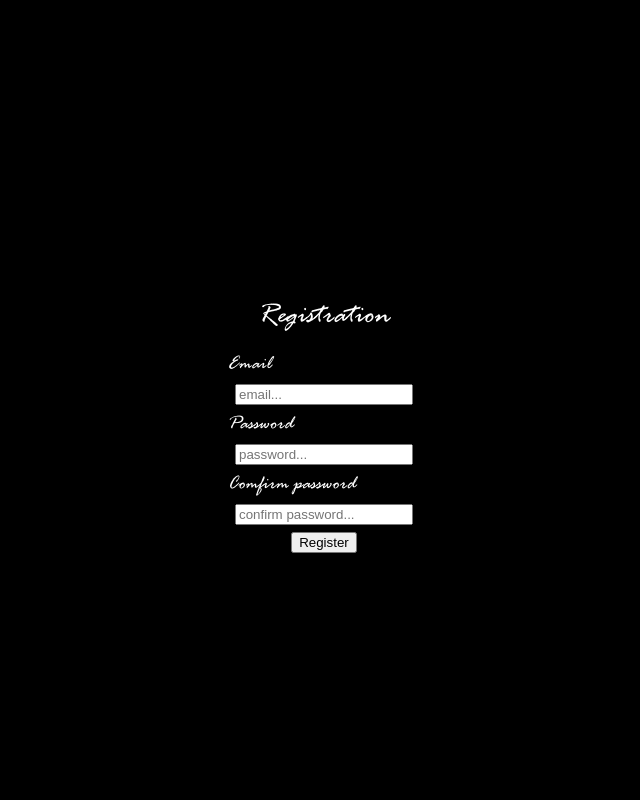
After one commit to arrKhange1/Playlists, a Flask app: page /register in a window 1280 px wide. The commit adds this page. Shown: the whole page, without its empty margins (316-956 px from the left). Run offline with Flask 2, Linux system fonts and the light colour scheme; tables that the repository leaves empty or names only in its code hold one stand-in row (values such as "Sample post").

Commit message:
different interfaces for users and login/register added

```diff
--- a/app.py
+++ b/app.py
@@ -183,19 +183,54 @@ def get_ready_playlists():
 app = Flask(__name__)
 
 
-@app.route("/", methods=['GET','POST'])
-def index():
+@app.route("/", methods=['GET','POST']) #unregistered
+def unregistered():
     songs = select_songs()
     if request.method == "POST" and request.form != []:
         insert_survey_result(request.form)
         update_playlist(request.form)
 
-    return render_template("index.html", songs=songs)
+    return render_template("unregistered_main.html", songs=songs)
 
-@app.route("/playlists_page")
-def playlists():
+@app.route("/registered", methods=['GET','POST'])
+def registered():
+    songs = select_songs()
+    if request.method == "POST" and request.form != []:
+        insert_survey_result(request.form)
+        update_playlist(request.form)
+
+    return render_template("registered_main.html", songs=songs)
+
+@app.route("/admin", methods=['GET','POST'])
+def admin():
+    songs = select_songs()
+    if request.method == "POST" and request.form != []:
+        insert_survey_result(request.form)
+        update_playlist(request.form)
+
+    return render_template("admin_main.html", songs=songs)
+
+@app.route("/registered_playlists")
+def registered_playlists():
     playlists = get_ready_playlists()
-    return render_template("playlists.html", playlists=playlists.items())
+    return render_template("registered_playlists.html", playlists=playlists.items())
+
+@app.route("/admin_playlists")
+def admin_playlists():
+    playlists = get_ready_playlists()
+    return render_template("admin_playlists.html", playlists=playlists.items())
+
+
+@app.route("/login")
+def login():
+
+    return render_template("login.html")
+
+
+@app.route("/register")
+def register():
+
+    return render_template("register.html")
 
 
 if __name__ == "__main__":
--- /dev/null
+++ b/static/css/login/login_register.css
@@ -0,0 +1,75 @@
+@import url(../fonts.css);
+* {
+  -webkit-box-sizing: border-box;
+          box-sizing: border-box;
+}
+
+a {
+  list-style: none;
+  text-decoration: none;
+}
+
+body {
+  margin: 0;
+  padding: 0;
+  height: 100vh;
+  color: white;
+  font-family: "Vice City";
+  font-size: 20px;
+  background-color: black;
+  display: -webkit-box;
+  display: -ms-flexbox;
+  display: flex;
+  -webkit-box-align: center;
+      -ms-flex-align: center;
+          align-items: center;
+  -webkit-box-pack: center;
+      -ms-flex-pack: center;
+          justify-content: center;
+}
+
+body div {
+  width: 15%;
+  height: 30%;
+}
+
+body div div {
+  font-size: 30px;
+  width: 100%;
+  text-align: center;
+  display: -webkit-box;
+  display: -ms-flexbox;
+  display: flex;
+  -webkit-box-align: center;
+      -ms-flex-align: center;
+          align-items: center;
+  -webkit-box-pack: center;
+      -ms-flex-pack: center;
+          justify-content: center;
+}
+
+body div form {
+  text-align: center;
+  display: -webkit-box;
+  display: -ms-flexbox;
+  display: flex;
+  -webkit-box-orient: vertical;
+  -webkit-box-direction: normal;
+      -ms-flex-direction: column;
+          flex-direction: column;
+}
+
+body div form label {
+  text-align: start;
+}
+
+body div form input {
+  margin: 7px;
+}
+
+body div form div a {
+  margin-left: 5px;
+  font-size: 20px;
+  color: pink;
+}
+/*# sourceMappingURL=login_register.css.map */
--- /dev/null
+++ b/static/css/login/login_register.scss
@@ -0,0 +1,64 @@
+@import url(../fonts.css);
+
+* {
+    box-sizing: border-box;
+}
+
+a {
+    list-style: none;
+    text-decoration: none;
+}
+
+body {
+    margin: 0;
+    padding: 0;
+
+    height: 100vh;
+
+    color: white;
+    font-family: "Vice City";
+    font-size: 20px;
+
+    background-color: black;
+    display: flex;
+    align-items: center;
+    justify-content: center;
+
+    div {
+        div {
+
+            font-size: 30px;
+            width: 100%;
+            text-align: center;
+            display: flex;
+            align-items: center;
+            justify-content: center;
+        }
+
+        width: 15%;
+        height: 30%;
+        form {
+
+            label {
+                text-align: start;
+            }
+
+            input {
+                margin: 7px;
+
+            }
+
+            text-align: center;
+            display: flex;
+            flex-direction: column;
+
+            div {
+                a {
+                    margin-left: 5px;
+                    font-size: 20px;
+                    color: pink;
+                }
+            }
+        }
+    }
+}
--- /dev/null
+++ b/templates/login.html
@@ -0,0 +1,28 @@
+<!DOCTYPE html>
+<html lang="en">
+<head>
+    <meta charset="UTF-8">
+    <meta http-equiv="X-UA-Compatible" content="IE=edge">
+    <meta name="viewport" content="width=device-width, initial-scale=1.0">
+    <link rel="stylesheet" href="{{url_for('static', filename='css/login/login_register.css')}}">
+    <title>{%block title%}Login{%endblock%}</title>
+</head>
+<body>
+    <div>
+        <div>{%block auth_type %} Login {%endblock%}</div>
+        <form action="" method="post">
+            {%block user_data %}
+                <label for="">Email</label>
+                <input type="text" name="" id="" placeholder="email...">
+                <label for="">Password</label>
+                <input type="password" name="" id="" placeholder="password...">
+            {%endblock%}
+            <div>
+                <button>{%block button_name%}Login{%endblock%}</button>
+                {%block register_me%}<a href="/register">Register me</a>{%endblock%}
+            </div>
+        </form>
+
+    </div>
+</body>
+</html>
--- /dev/null
+++ b/templates/register.html
@@ -0,0 +1,15 @@
+{%extends 'login.html'%}
+
+{%block title%}Registration{%endblock%}
+
+{%block auth_type %} Registration {%endblock%}
+
+{%block user_data %}
+{{super()}}
+<label for="">Comfirm password</label>
+<input type="password" name="" id="" placeholder="confirm password...">
+{%endblock%}
+
+{%block button_name%}Register{%endblock%}
+
+{%block register_me%}{%endblock%}
--- a/templates/playlists.html
+++ b/templates/registered_playlists.html
@@ -1,6 +1,5 @@
-{%extends 'template.html'%}
+{%extends 'registered_main.html'%}
 
-{%block title%}Playlists{%endblock%}
 
 {%block content%}
 {%if playlists%}
```
Also changed, not shown: static/css/main.css (+11 -0 lines), static/css/main.scss (+10 -1 lines), templates/admin_main.html (added, +10 -0 lines), templates/admin_playlists.html (added, +7 -0 lines), templates/registered_main.html (added, +14 -0 lines), templates/template.html (+6 -4 lines), templates/unregistered_main.html (renamed from templates/index.html, +10 -0 lines), 2 other files.
